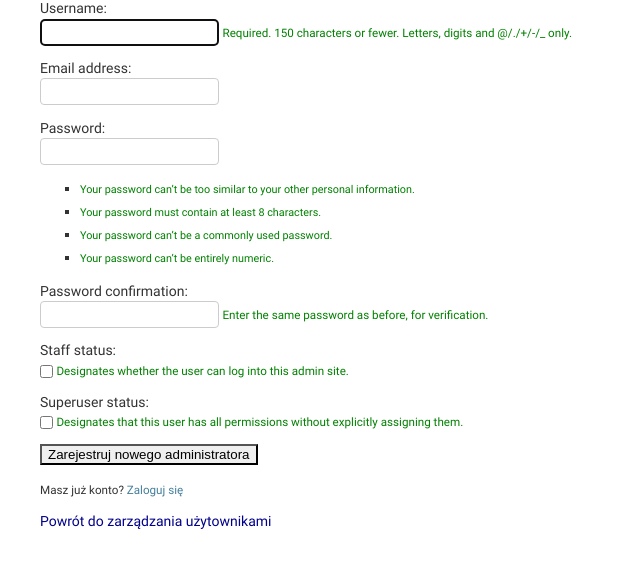
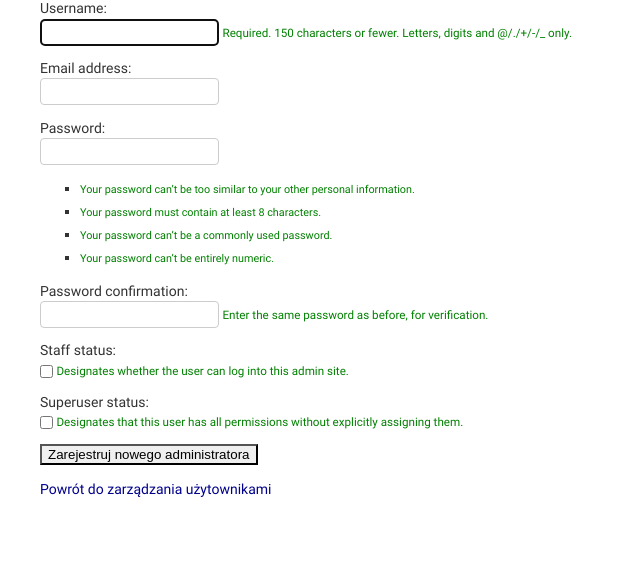
Before and after one commit to natka853/budzet_d, a Django app: page /admin/auth/user/add/ in a window 1280 px wide. Shown: the part 112-693 px from the top of the page, without its empty margins (0-640 px from the left). Run offline with Django 3.2, Linux system fonts and the light colour scheme; the visitor is signed in with stand-in values (Sample User, id 1).

Commit message:
usunięcie przejścia do logowania z rejestracji admina

```diff
--- a/templates/users/admin_register.html
+++ b/templates/users/admin_register.html
@@ -43,12 +43,6 @@
                     <button class="btn btn-outline-info" type="submit" >Zarejestruj nowego administratora</button>
                 </form>
                 </br>
-                <div class="border-top pt-3">
-                    <small class="text-muted">
-                        Masz już konto? <a class="ml-2" href="/admin/login">Zaloguj się</a>
-                    </small>
-                </div>
-                </br>
                 <a role="button" style="color: darkblue" class="btn btn-light" href="/admin/auth/user/">Powrót do zarządzania użytownikami</a>&nbsp;
             {% endif %}
         {% endif %}
```
